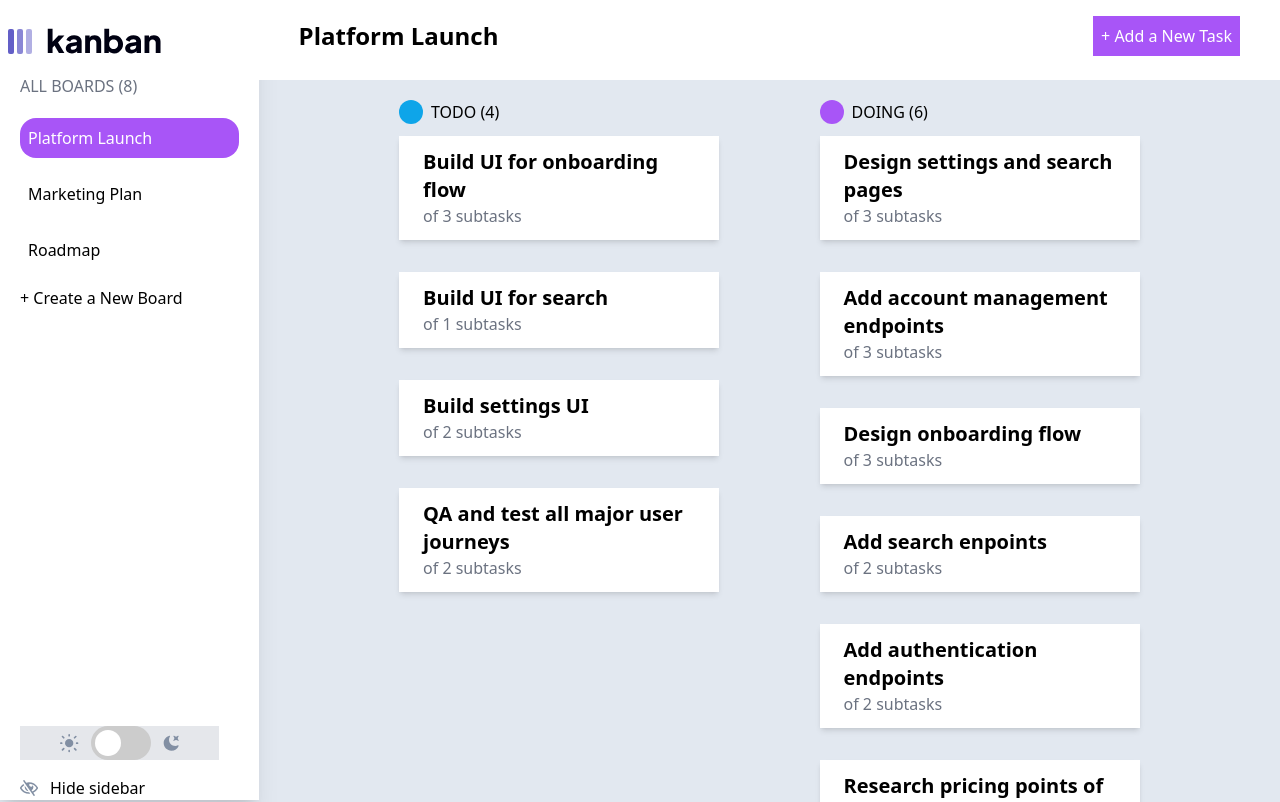
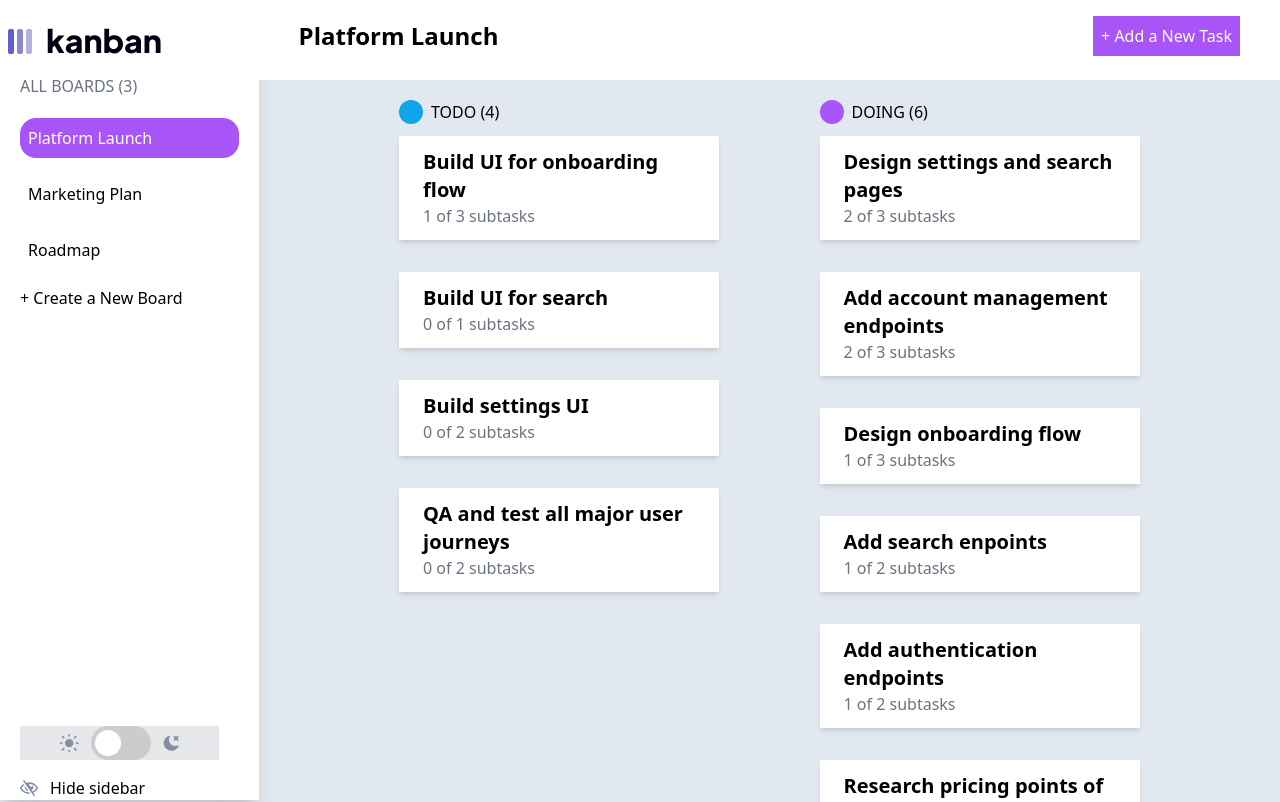
Before and after one commit to AhmaadAlharbi/Kanban-task-management-web-app, a Vue app: page / in a window 1280 px wide. Shown: the top 802 px of the page. Built offline with nearby package versions, Linux system fonts and the light colour scheme; data requests are answered from the project's data file.

Commit message:
add computed to get comleted subtasks count

```diff
--- a/src/components/Sidebar.vue
+++ b/src/components/Sidebar.vue
@@ -3,7 +3,9 @@
     <div class="">
       <img src="@/assets/images/logo-dark.svg" alt="" />
       <div class="">
-        <p class="uppercase text-gray-500 my-5 px-3">all boards (8)</p>
+        <p class="uppercase text-gray-500 my-5 px-3">
+          all boards ({{ taskStore.totalCount }})
+        </p>
         <nav>
           <ul class="space-y-4 px-3 cursor-pointer">
             <li
@@ -14,7 +16,6 @@
             >
               {{ board.name }}
             </li>
-
             <li class="">+ Create a New Board</li>
           </ul>
         </nav>
--- a/src/stores/TaskStore.js
+++ b/src/stores/TaskStore.js
@@ -5,7 +5,14 @@ export const useTaskStore = defineStore("taskStore", {
   state: () => ({
     boards: [],
     loading: false,
+
+    selectedBoardIndex: 0,
   }),
+  getters: {
+    totalCount: (state) => {
+      return state.boards.length;
+    },
+  },
   actions: {
     async getTasks() {
       this.loading = true;
@@ -15,5 +22,8 @@ export const useTaskStore = defineStore("taskStore", {
       this.boards = data;
       this.loading = false;
     },
+    selectBoard(index) {
+      this.selectedBoardIndex = index;
+    },
   },
 });
--- a/src/views/HomeView.vue
+++ b/src/views/HomeView.vue
@@ -24,7 +24,8 @@
         >
           <h3 class="font-bold text-xl">{{ task.title }}</h3>
           <p class="text-gray-500">
-            {{ task.subtasksCompleted }} of {{ task.subtasks.length }} subtasks
+            {{ completedSubtasksCount(task).value }} of
+            {{ task.subtasks.length }} subtasks
           </p>
         </div>
       </div>
@@ -44,7 +45,8 @@
         >
           <h3 class="font-bold text-xl">{{ task.title }}</h3>
           <p class="text-gray-500">
-            {{ task.subtasksCompleted }} of {{ task.subtasks.length }} subtasks
+            {{ completedSubtasksCount(task).value }} of
+            {{ task.subtasks.length }} subtasks
           </p>
         </div>
       </div>
@@ -64,7 +66,8 @@
         >
           <h3 class="font-bold text-xl">{{ task.title }}</h3>
           <p class="text-gray-500">
-            {{ task.subtasksCompleted }} of {{ task.subtasks.length }} subtasks
+            {{ completedSubtasksCount(task).value }} of
+            {{ task.subtasks.length }} subtasks
           </p>
         </div>
       </div>
@@ -78,7 +81,7 @@
 
 <script>
 import { useTaskStore } from "../stores/TaskStore";
-import { onMounted } from "vue";
+import { onMounted, computed } from "vue";
 
 export default {
   setup() {
@@ -86,7 +89,12 @@ export default {
     onMounted(() => {
       taskStore.getTasks();
     });
-    return { taskStore };
+    const completedSubtasksCount = (task) => {
+      return computed(() => {
+        return task.subtasks.filter((subtask) => subtask.isCompleted).length;
+      });
+    };
+    return { taskStore, completedSubtasksCount };
   },
 };
 </script>
```
